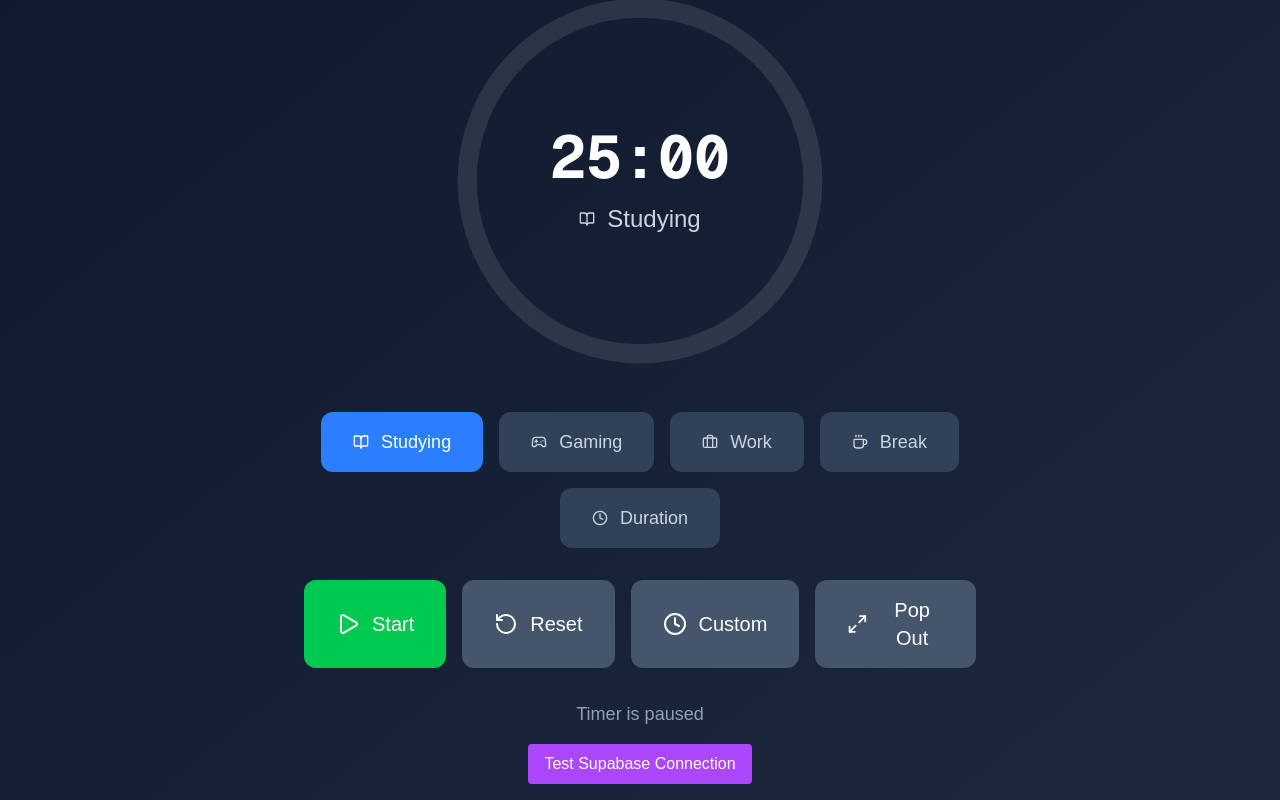
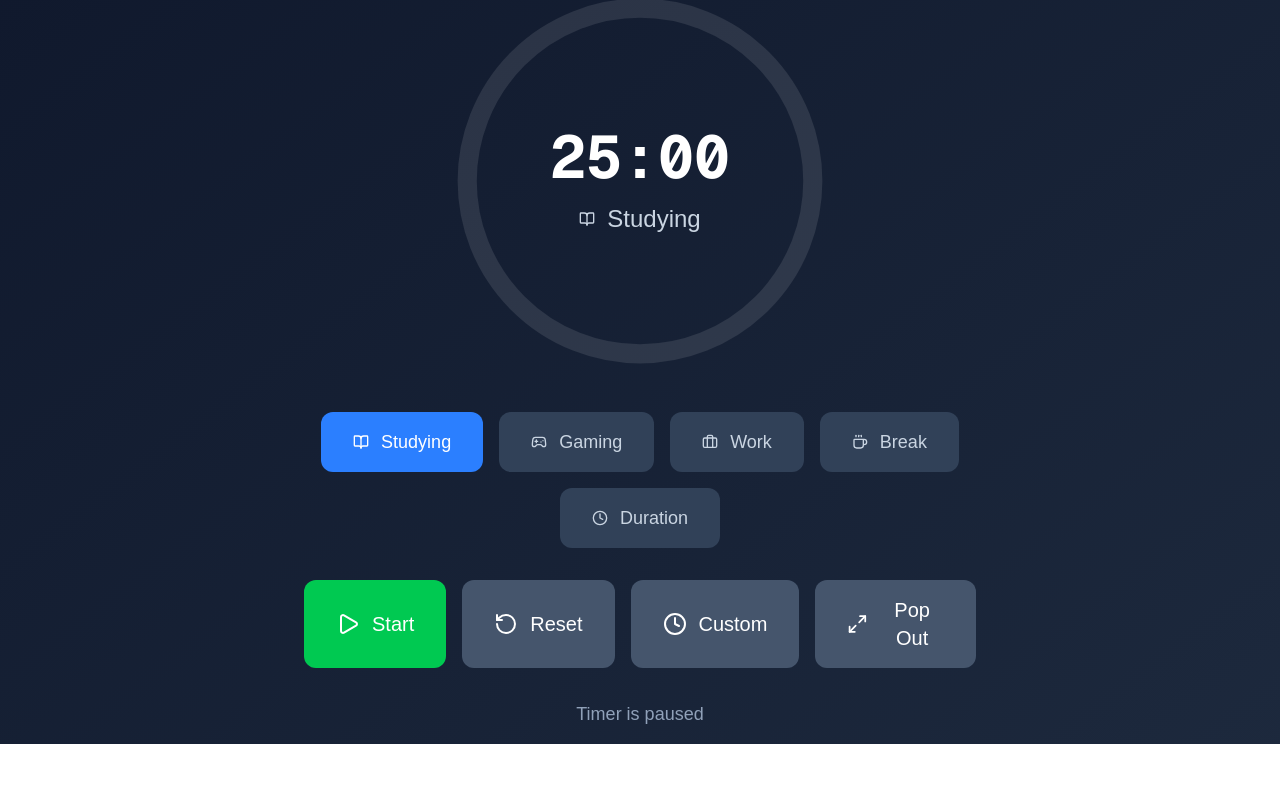
Before and after one commit to RustyFish-hub/Screentempo, a Next.js app in the folder focusflow/: page / in a window 1280 px wide. Shown: the part 227-1027 px from the top of the page. After the commit the page ends 971 px from the top, so only its background shows below. Built offline with nearby package versions, Linux system fonts and the light colour scheme.

Commit message:
Remove Supabase test feature

```diff
--- a/focusflow/src/app/api/test-supabase/route.ts
+++ /dev/null
@@ -1,30 +0,0 @@
-import { createRouteHandlerClient } from '@supabase/auth-helpers-nextjs';
-import { cookies } from 'next/headers';
-import { NextResponse } from 'next/server';
-
-export async function GET() {
-  try {
-    const supabase = createRouteHandlerClient({ cookies });
-
-    // Try to make a simple query
-    const { error } = await supabase
-      .from('timer_presets')
-      .select('count')
-      .limit(1);
-
-    if (error) {
-      console.error('Supabase test error:', error);
-      return NextResponse.json({ error: error });
-    }
-
-    return NextResponse.json({
-      data: {
-        message: 'Supabase connection successful',
-        timestamp: new Date().toISOString()
-      }
-    });
-  } catch (error) {
-    console.error('Failed to test Supabase connection:', error);
-    return NextResponse.json({ error: error });
-  }
-}
--- a/focusflow/src/components/Timer.tsx
+++ b/focusflow/src/components/Timer.tsx
@@ -1186,27 +1186,7 @@ export default function Timer() {
             {isRunning ? 'Timer is running...' : 'Timer is paused'}
           </div>
 
-          {/* Temporary Supabase Test Button */}
-          <button
-            onClick={async () => {
-              try {
-                const { data, error } = await fetch('/api/test-supabase').then(res => res.json());
-                if (error) {
-                  console.error('Supabase test error:', error);
-                  alert('Supabase connection failed: ' + error.message);
-                } else {
-                  console.log('Supabase test result:', data);
-                  alert('Supabase connected successfully!');
-                }
-              } catch (error) {
-                console.error('Test failed:', error);
-                alert('Failed to test Supabase connection: ' + error);
-              }
-            }}
-            className="mt-4 px-4 py-2 bg-purple-500 text-white rounded hover:bg-purple-600"
-          >
-            Test Supabase Connection
-          </button>
+
         </div>
       </div>
     </div>
```
